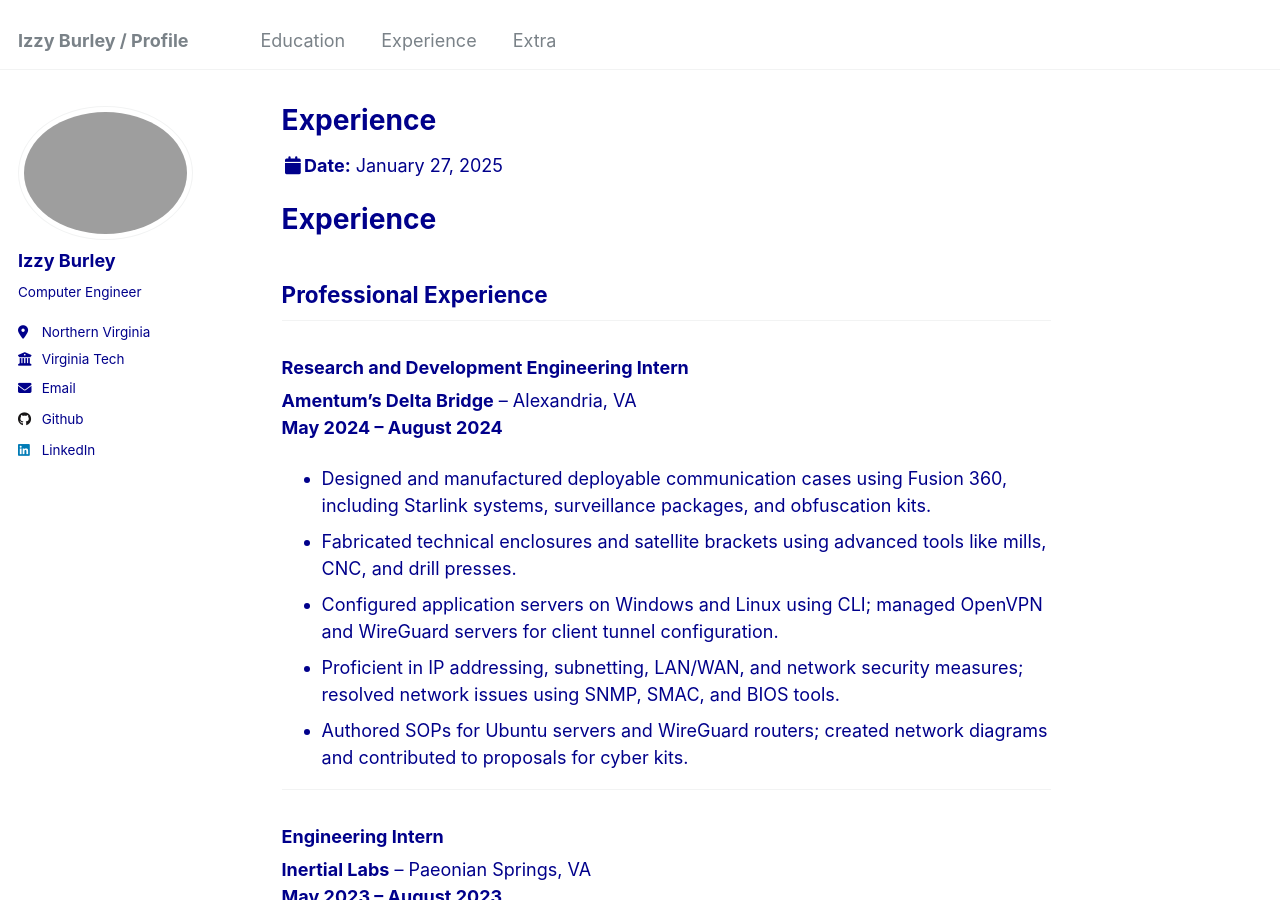
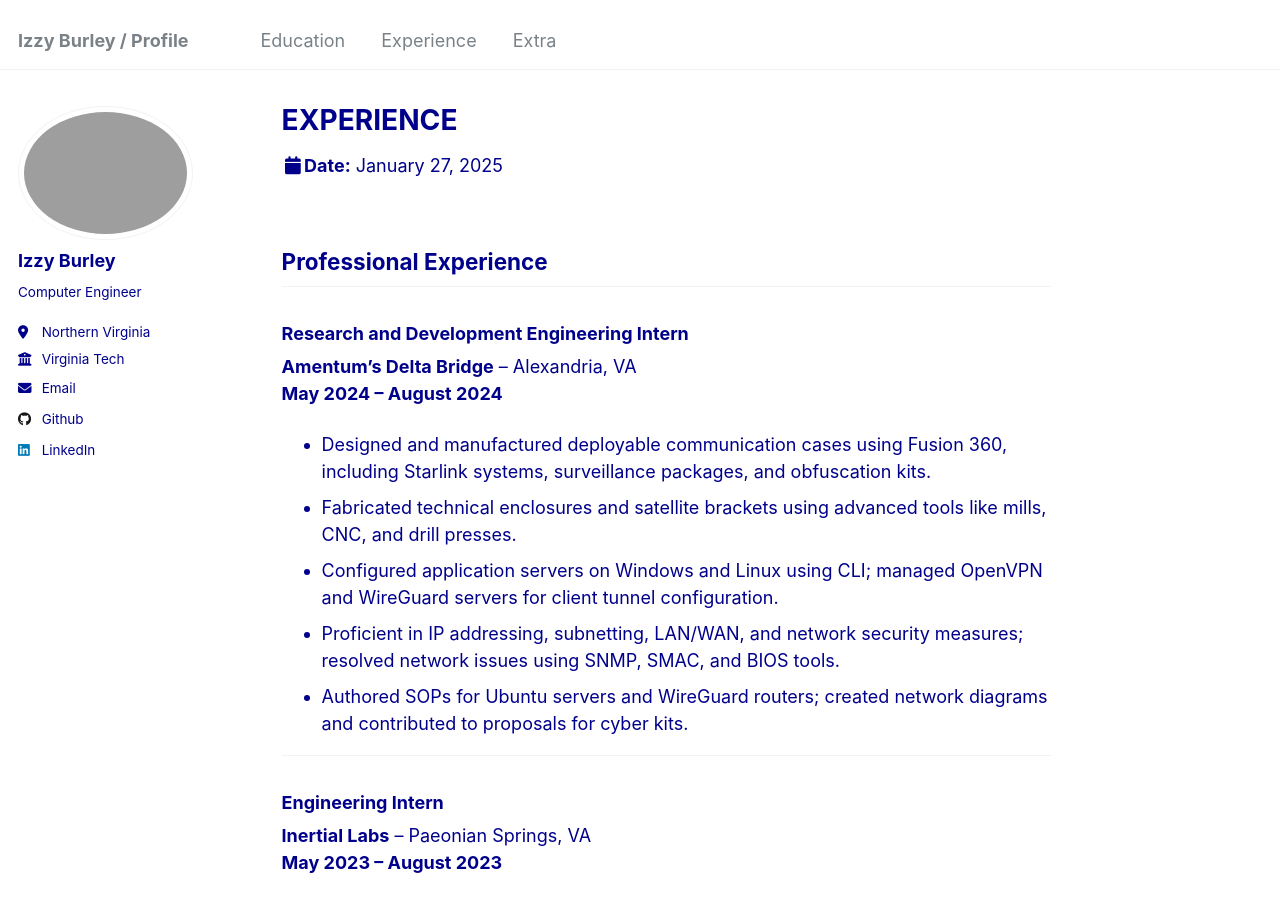
Before and after one commit to izzyburley/izzyburley.github.io, a Jekyll site: the page built from _talks/Experience.md, in a window 1280 px wide and 900 px high. Built offline with Jekyll 4.4.1, drawn with Linux system fonts in a browser that asks for light colours.

Commit message:
Update Experience.md

```diff
--- a/_talks/Experience.md
+++ b/_talks/Experience.md
@@ -1,13 +1,11 @@
 ---
-title: "Experience"
+title: "  EXPERIENCE"
 collection: experience
 type: "Professional Experience"
 permalink: /experience/engineering
 venue: "Virginia Tech and Professional Roles"
 location: "Various Locations, USA"
 ---
-
-# Experience
 
 ## Professional Experience
 
@@ -80,4 +78,4 @@ location: "Various Locations, USA"
 
 ---
 
-[More Information Here](http://exampleurl.com)
+[More Information Here]([https://ece.vt.edu/])
```
